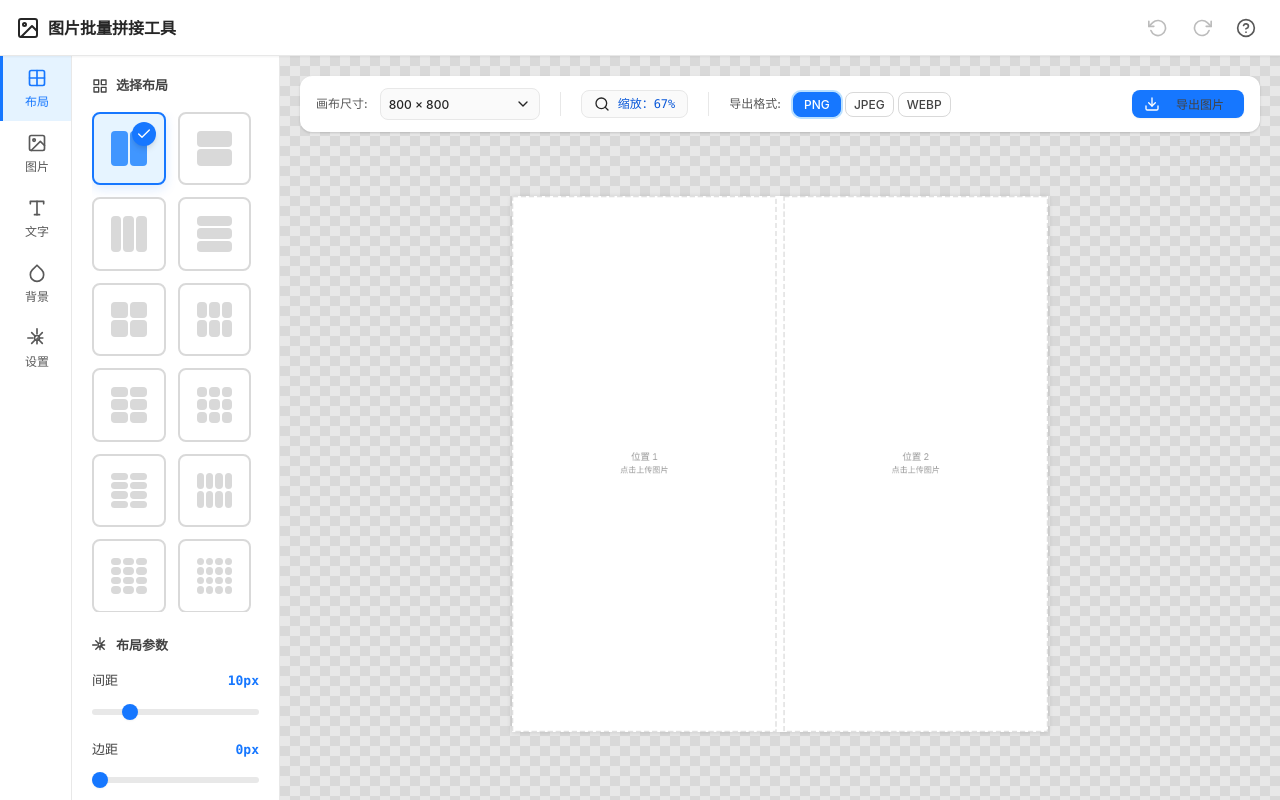
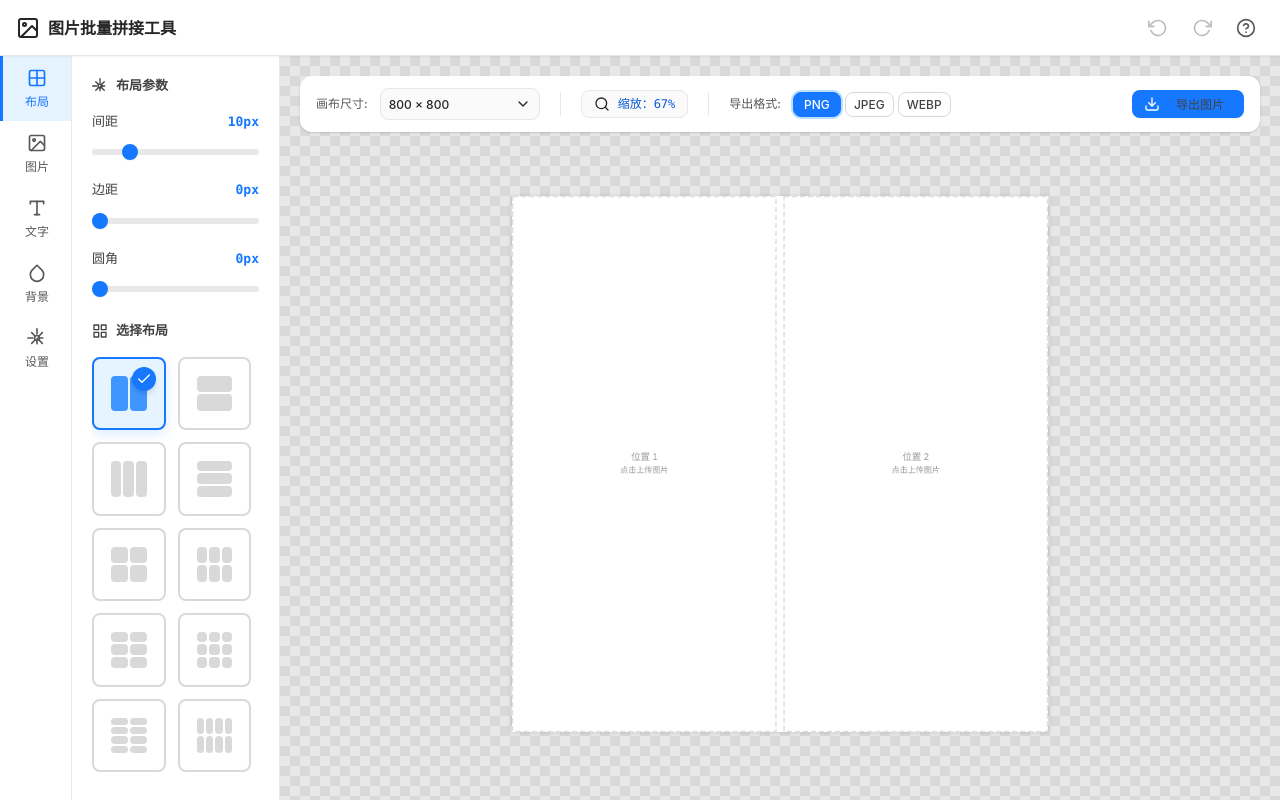
Before and after one commit to chen12311/image-collage-maker, a Vue app: page / in a window 1280 px wide. Built offline with nearby package versions, Linux system fonts and the light colour scheme.

Commit message:
重构布局面板，优化布局选择器区域的结构和样式，确保其在界面中占据适当空间。调整了相关样式以提升用户体验，所有改动符合CLAUDE.md规范，已完成相关验证与文档更新。

```diff
--- a/src/components/Sidebar/LayoutPanel.vue
+++ b/src/components/Sidebar/LayoutPanel.vue
@@ -1,36 +1,5 @@
 <template>
   <div class="layout-panel">
-    <!-- 布局选择器 -->
-    <div class="tool-section">
-      <div class="section-header">
-        <Icon name="grid" size="sm" />
-        <h3 class="section-title">选择布局</h3>
-      </div>
-      <div class="layout-grid">
-        <div
-          v-for="layout in layouts"
-          :key="layout.id"
-          class="layout-item hover-lift"
-          :class="{ active: store.layoutType === layout.id }"
-          @click="selectLayout(layout.id)"
-        >
-          <div class="layout-preview">
-            <div
-              v-for="(cell, index) in layout.cells"
-              :key="index"
-              class="layout-cell"
-              :style="getCellStyle(cell)"
-            ></div>
-          </div>
-          <Transition name="scale">
-            <div v-if="store.layoutType === layout.id" class="layout-check">
-              <Icon name="check" size="sm" />
-            </div>
-          </Transition>
-        </div>
-      </div>
-    </div>
-
     <!-- 布局参数 -->
     <div class="tool-section">
       <div class="section-header">
@@ -84,6 +53,37 @@
           :value="store.radius"
           @input="onRadiusChange"
         >
+      </div>
+    </div>
+
+    <!-- 布局选择器 -->
+    <div class="tool-section layout-selector-section">
+      <div class="section-header">
+        <Icon name="grid" size="sm" />
+        <h3 class="section-title">选择布局</h3>
+      </div>
+      <div class="layout-grid">
+        <div
+          v-for="layout in layouts"
+          :key="layout.id"
+          class="layout-item hover-lift"
+          :class="{ active: store.layoutType === layout.id }"
+          @click="selectLayout(layout.id)"
+        >
+          <div class="layout-preview">
+            <div
+              v-for="(cell, index) in layout.cells"
+              :key="index"
+              class="layout-cell"
+              :style="getCellStyle(cell)"
+            ></div>
+          </div>
+          <Transition name="scale">
+            <div v-if="store.layoutType === layout.id" class="layout-check">
+              <Icon name="check" size="sm" />
+            </div>
+          </Transition>
+        </div>
       </div>
     </div>
   </div>
@@ -140,6 +140,9 @@ function onRadiusChange(e: Event) {
 
 <style scoped>
 .layout-panel {
+  display: flex;
+  flex-direction: column;
+  height: 100%;
   animation: fade-in var(--duration-base) var(--ease-out);
 }
 
@@ -149,6 +152,14 @@ function onRadiusChange(e: Event) {
 
 .tool-section:last-child {
   margin-bottom: 0;
+}
+
+/* 布局选择器区域 - 延长到底部 */
+.layout-selector-section {
+  flex: 1;
+  display: flex;
+  flex-direction: column;
+  min-height: 0;
 }
 
 /* 分组标题 */
@@ -171,9 +182,10 @@ function onRadiusChange(e: Event) {
   display: grid;
   grid-template-columns: repeat(2, 1fr);
   gap: var(--spacing-3);
-  max-height: 500px;
+  flex: 1;
   overflow-y: auto;
   padding-right: var(--spacing-2);
+  align-content: start;
 }
 
 /* 自定义滚动条 */
```
